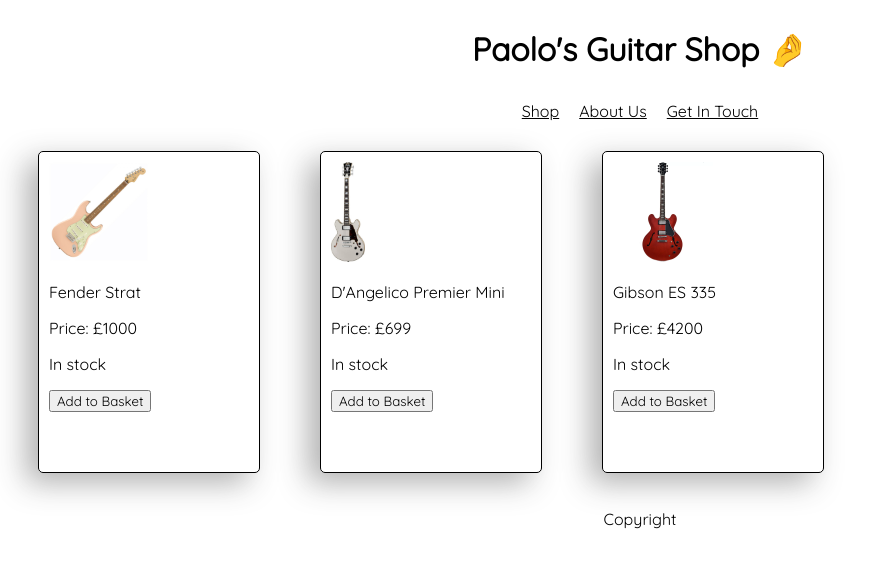
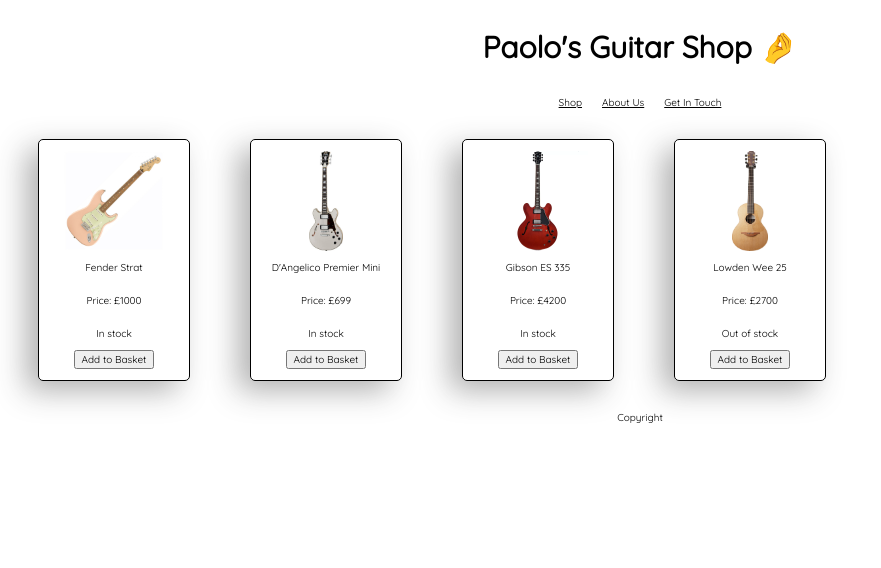
Before and after one commit to PaoloArmentano/guitar-shop, a plain HTML site: page index.html in a window 1280 px wide. Shown: the whole page, without its empty margins (0-881 px from the left). Drawn offline with Linux system fonts and the light colour scheme.

Commit message:
added one guitar and changed cards dimension

```diff
--- a/script.js
+++ b/script.js
@@ -59,6 +59,7 @@ function renderGuitars() {
 const pinky = new Guitar("Fender Strat", "fender-pink.jpg", "Price: £1000", "In stock");
 const angelico = new Guitar("D'Angelico Premier Mini", "angelico.jpg", "Price: £699", "In stock");
 const gibson = new Guitar("Gibson ES 335", "gibson335.webp", "Price: £4200", "In stock");
+const lowden = new Guitar("Lowden Wee 25", "lowden.jpg", "Price: £2700", "Out of stock");
 
 
 renderGuitars();
--- a/style.css
+++ b/style.css
@@ -4,6 +4,11 @@
     color: black;
     font-family: 'Quicksand', sans-serif;
     /* font-family: 'Roboto', sans-serif; */
+    font-size: 10px;
+}
+
+h1{
+    font-size: 30px;
 }
 
 ul, ol, li{
@@ -27,9 +32,13 @@ nav {
 }
 
 .guitar-card {
+    display: flex;
+    justify-content: center;
+    align-items: center;
+    flex-direction: column;
     border: 1px solid black;
-    width: 200px;
-    height: 300px;
+    width: 130px;
+    height: 220px;
     border-radius: 5px;
     padding: 10px;
     margin: 20px 30px;
```
Also changed, not shown: 1 other file.
